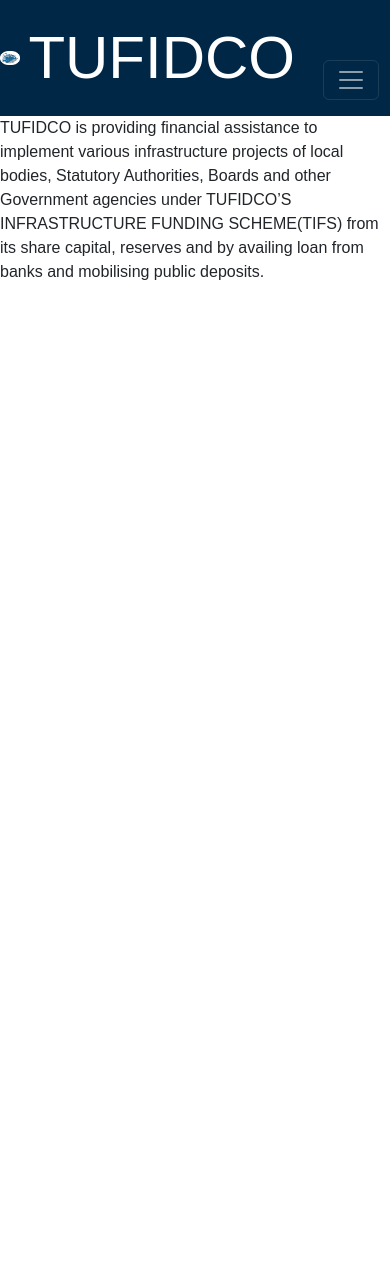
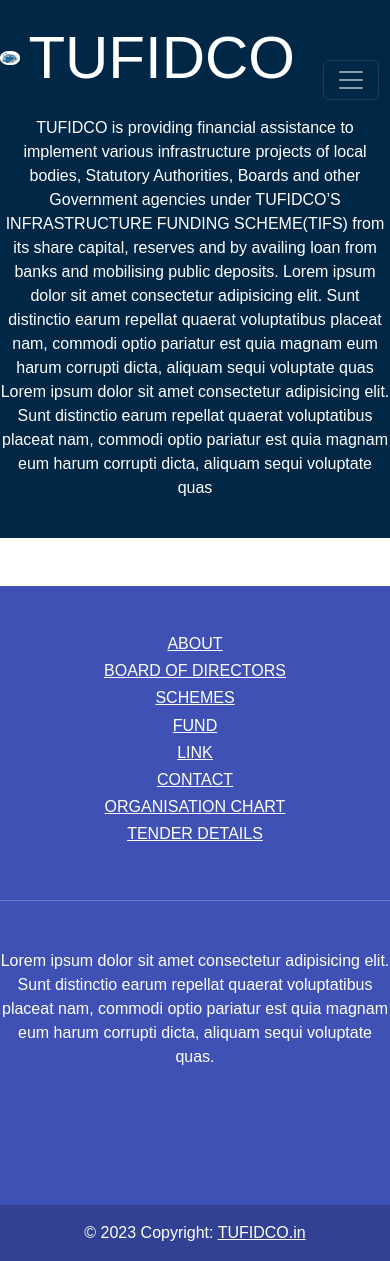
Before and after one commit to sukesh02/Tufidco, a Flask app: page / in a window 390 px wide. Before the commit the page ends 280 px from the top, so only its background shows below. Run offline with Flask 2, Linux system fonts and the light colour scheme.

Commit message:
thoongu da parama

```diff
--- a/static/css/style.css
+++ b/static/css/style.css
@@ -1,5 +1,5 @@
 body{
-    margin:0;
+    min-height: 100vh;
     font-family: sans-serif;
 }
 
@@ -19,3 +19,20 @@
 .nav-link{
     color: white;
 }
+
+.introduction{
+    text-align: center;
+    height: 50vh;
+    background-color: #002746;
+    color: white;
+}
+
+#footer{
+    margin-top: 0;
+}
+
+
+.text{
+    overflow: hidden;
+    text-overflow: ellipsis;
+}
--- a/templates/about.html
+++ b/templates/about.html
@@ -3,3 +3,5 @@
 {% block nav %}{% endblock %}
 
 {% block body %}{% endblock %}
+
+{% block footer %}{% endblock %}
--- a/templates/base.html
+++ b/templates/base.html
@@ -48,7 +48,6 @@
               <a class="nav-link" href="#">CONTACT US</a>
             </li>
           </ul>
-
         </nav>
     {% block nav %}{% endblock %}
 </head>
@@ -57,6 +56,91 @@
     <div class="content">
         {% block content %}{% endblock %}
     </div>
+    <footer class="text-center text-white" id="footer" style="background-color: #3f51b5">
+        <section class="mt-5">
+          <div class="row text-center d-flex justify-content-center pt-5">
+            <div class="col-sm-2">
+              <h6 class="text-uppercase font-weight-bold text">
+                <a href="#!" class="text-white">ABOUT</a>
+              </h6>
+            </div>
+            <div class="col-sm-2">
+              <h6 class="text-uppercase font-weight-bold text">
+                <a href="#!" class="text-white text-nowrap">BOARD OF DIRECTORS</a>
+              </h6>
+            </div>
+            <div class="col-sm-2">
+              <h6 class="text-uppercase font-weight-bold text">
+                <a href="#!" class="text-white">SCHEMES</a>
+              </h6>
+            </div>
+            <div class="col-sm-2">
+              <h6 class="text-uppercase font-weight-bold text">
+                <a href="#!" class="text-white">FUND</a>
+              </h6>
+            </div>
+            <div class="col-sm-2">
+              <h6 class="text-uppercase font-weight-bold text">
+                <a href="#!" class="text-white">LINK</a>
+              </h6>
+            </div>
+            <div class="col-sm-2">
+              <h6 class="text-uppercase font-weight-bold text">
+                <a href="#!" class="text-white">CONTACT</a>
+              </h6>
+            </div>
+            <div class="col-sm-2">
+              <h6 class="text-uppercase font-weight-bold text">
+                <a href="#!" class="text-white text-nowrap">ORGANISATION CHART</a>
+              </h6>
+            </div>
+            <div class="col-sm-2">
+              <h6 class="text-uppercase font-weight-bold text">
+                <a href="#!" class="text-white text-nowrap">TENDER DETAILS</a>
+              </h6>
+            </div>
+          </div>
+        </section>
+        <hr class="my-5"/>
+        <section class="mb-5">
+          <div class="row d-flex justify-content-center">
+            <div class="col-lg-8">
+              <p>
+                Lorem ipsum dolor sit amet consectetur adipisicing elit. Sunt
+                distinctio earum repellat quaerat voluptatibus placeat nam,
+                commodi optio pariatur est quia magnam eum harum corrupti
+                dicta, aliquam sequi voluptate quas.
+              </p>
+            </div>
+          </div>
+        </section>
+        <section class="text-center mb-5">
+          <a href="" class="text-white me-4">
+            <i class="fab fa-facebook-f"></i>
+          </a>
+          <a href="" class="text-white me-4">
+            <i class="fab fa-twitter"></i>
+          </a>
+          <a href="" class="text-white me-4">
+            <i class="fab fa-google"></i>
+          </a>
+          <a href="" class="text-white me-4">
+            <i class="fab fa-instagram"></i>
+          </a>
+          <a href="" class="text-white me-4">
+            <i class="fab fa-linkedin"></i>
+          </a>
+          <a href="" class="text-white me-4">
+            <i class="fab fa-github"></i>
+          </a>
+        </section>
+      </div>
+      <div class="text-center p-3" style="background-color: rgba(0, 0, 0, 0.2)">
+        © 2023 Copyright:
+        <a class="text-white" href="#">TUFIDCO.in</a>
+      </div>
+    </footer>
+  </div>
+  {% block footer %}{% endblock %}
 </body>
-
 </html>
--- a/templates/index.html
+++ b/templates/index.html
@@ -9,7 +9,13 @@
 {% endblock %}
 
 {% block content %}
-<p>
+<p class="introduction">
   TUFIDCO is providing financial assistance to implement various infrastructure projects of local bodies, Statutory Authorities, Boards and other Government agencies under TUFIDCO’S INFRASTRUCTURE FUNDING SCHEME(TIFS) from its share capital, reserves and by availing loan from banks and mobilising public deposits.
+  Lorem ipsum dolor sit amet consectetur adipisicing elit. Sunt distinctio earum repellat quaerat voluptatibus placeat nam, commodi optio pariatur est quia magnam eum harum corrupti dicta, aliquam sequi voluptate quas
+  Lorem ipsum dolor sit amet consectetur adipisicing elit. Sunt distinctio earum repellat quaerat voluptatibus placeat nam, commodi optio pariatur est quia magnam eum harum corrupti dicta, aliquam sequi voluptate quas
 </p>
 {% endblock %}
+
+{% block footer %}
+
+{% endblock %}
```
